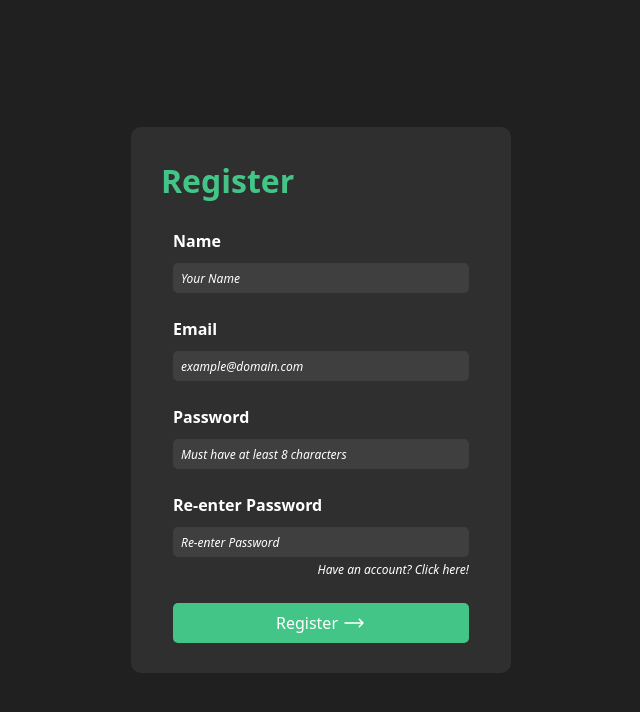
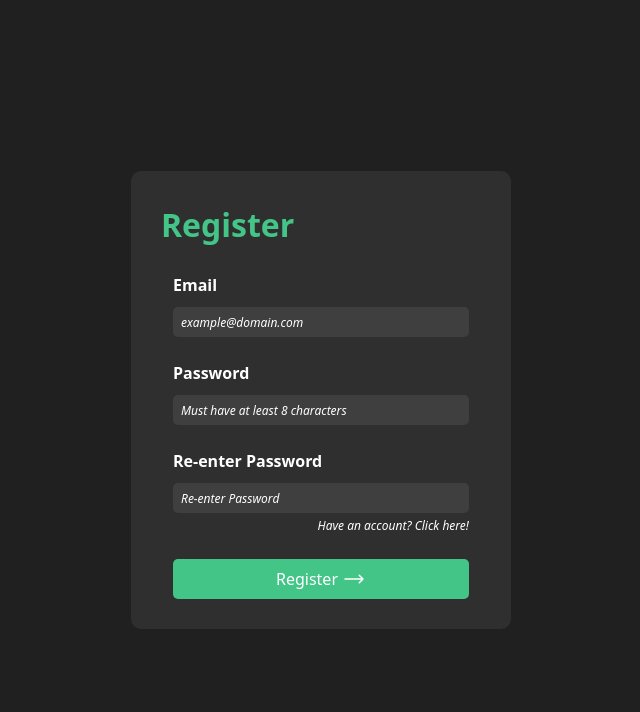
Before and after one commit to HoeZhiWan/airost-internship-project, a React (Vite) app: page /register in a window 1280 px wide. Shown: the top 712 px of the page, without its empty margins (319-959 px from the left). Built offline with nearby package versions, Linux system fonts and the light colour scheme; no server answers.

Commit message:
remove name

```diff
--- a/src/pages/RegisterPage/RegisterPage.jsx
+++ b/src/pages/RegisterPage/RegisterPage.jsx
@@ -4,7 +4,6 @@ import { auth } from "../../../firebase-client";
 const registerUser = async (event) => {
   event.preventDefault()
   const formData = new FormData(event.target);
-  const name = formData.get('name');
   const email = formData.get('email');
   const password = formData.get('password')
 
@@ -15,11 +14,11 @@ const registerUser = async (event) => {
     const response = await fetch('http://localhost:3000/api/auth/register',
       { method: 'POST',
         headers: { 'Content-Type': 'application/json', },
-        body: JSON.stringify({ idToken, name, email }),
+        body: JSON.stringify({ idToken, email }),
       });
 
       if(!response.ok) {
-        throw new Error('User registered and data sent to API');
+        throw new Error('Issue connecting with API');
       }
 
       const data = await response.json();
@@ -37,10 +36,6 @@ function RegisterPage() {
       <div className="w-[380px] h-fit p-[30px] bg-shade-400 rounded-[10px]">
         <div className="text-[32px] font-bold text-primary-tint-300">Register</div>
         <form onSubmit={registerUser} className="mx-3 text-text text-[16px]">
-        <div className="flex flex-col">
-              <label className="mt-[24px] font-bold">Name</label>
-              <input id="name" name="name" type="text" className="text-[12px] border-0 mt-[10px] px-[8px] py-[6px] h-[30px] bg-shade-300 placeholder-text italic rounded-[5px] focus:ring-0" placeholder="Your Name" />
-          </div>
           <div className="flex flex-col">
               <label className="mt-[24px] font-bold">Email</label>
               <input id="email" name="email" type="email" className="text-[12px] border-0 mt-[10px] px-[8px] py-[6px] h-[30px] bg-shade-300 placeholder-text italic rounded-[5px] focus:ring-0" placeholder="example@domain.com" />
```
Also changed, not shown: 1 other file (tests, documents, lock files or other folders).
